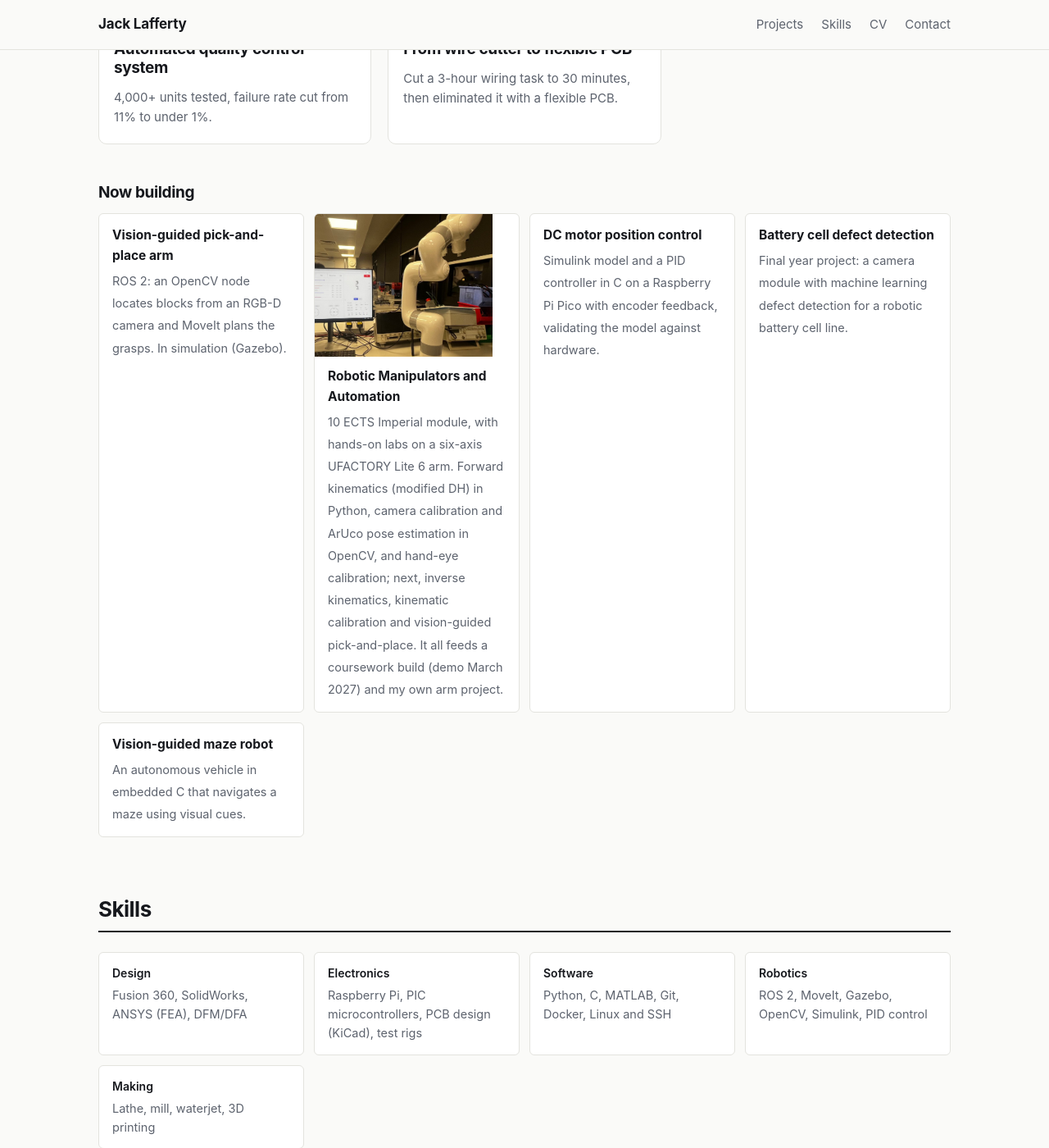
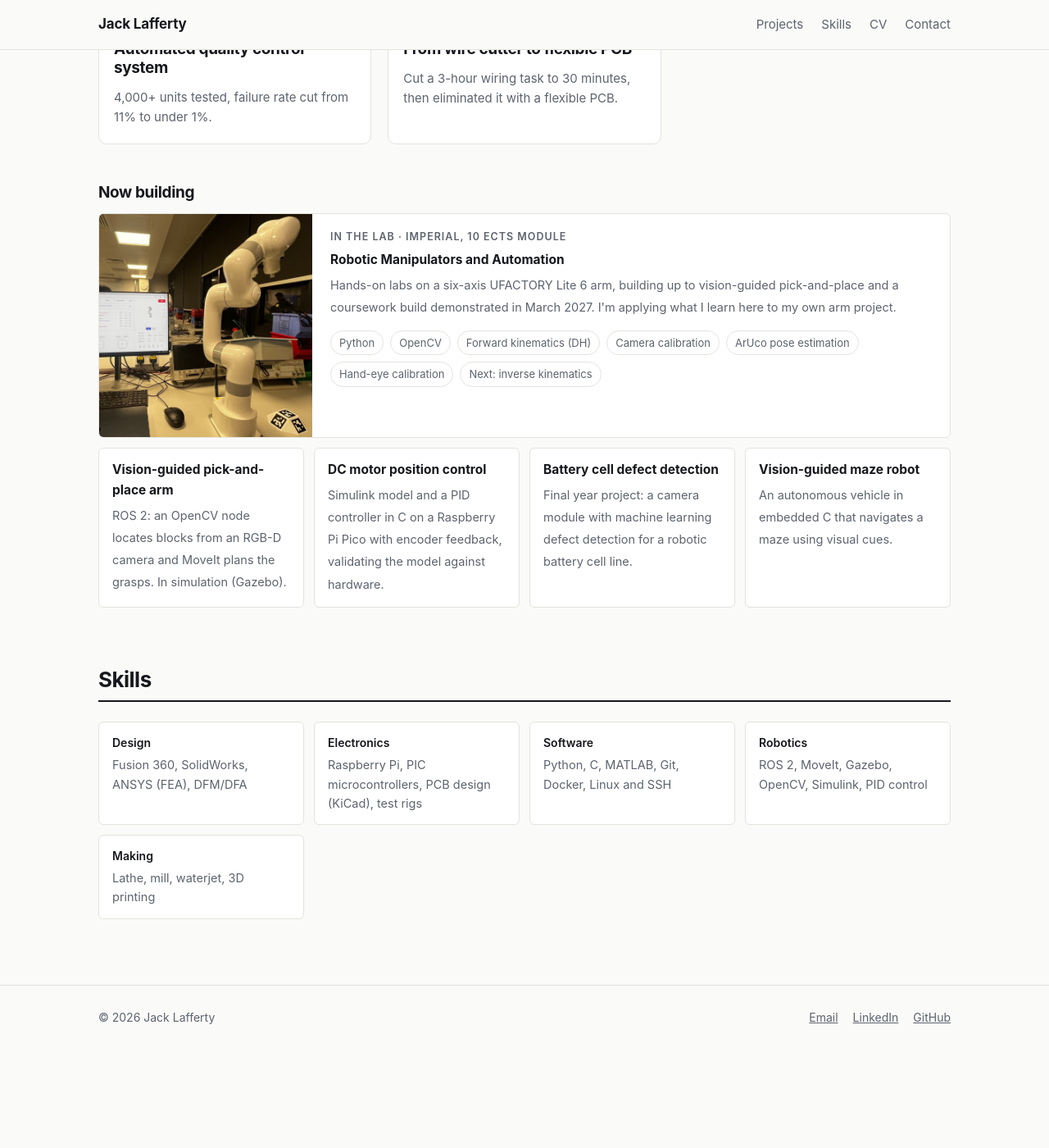
Before and after one commit to jack-laff/jack-laff.github.io, a Jekyll site: the page built from index.html, in a window 1280 px wide and 1400 px high, scrolled down 1326 px. Shown: the whole window at 82% size. Built offline with Jekyll 4.4.1, drawn with Linux system fonts in a browser that asks for light colours; after the commit the page ends 2606 px from its top, so only the background shows below that.

Commit message:
Tile fix

```diff
--- a/assets/css/style.css
+++ b/assets/css/style.css
@@ -130,8 +130,16 @@ h3 { font-size: 19px; }
 .now li { background: var(--surface); border: 1px solid var(--line); border-radius: 6px; padding: 14px 16px; }
 .now strong { display: block; font-size: 15.5px; margin-bottom: 4px; }
 .now span { color: var(--muted); font-size: 14.5px; }
-.now li.has-img { overflow: hidden; }
-.now li.has-img img { display: block; width: calc(100% + 32px); margin: -14px -16px 12px; aspect-ratio: 5 / 4; object-fit: cover; object-position: 50% 25%; }
+.now li.feature { grid-column: 1 / -1; display: grid; grid-template-columns: 260px 1fr; padding: 0; overflow: hidden; }
+.now li.feature img { width: 100%; height: 100%; min-height: 240px; object-fit: cover; object-position: 55% 35%; }
+.now .feature-body { padding: 18px 22px; }
+.now .feature-body .eyebrow { margin-bottom: 6px; }
+.now .feature-body .tools { margin: 14px 0 0; }
+.now .tools span { font-size: 13px; }
+@media (max-width: 640px) {
+  .now li.feature { grid-template-columns: 1fr; }
+  .now li.feature img { height: auto; min-height: 0; aspect-ratio: 1 / 1; object-position: 50% 0; }
+}
 .gallery figure { margin: 0; }
 .gallery figcaption { color: var(--muted); font-size: 14px; margin-top: 6px; }
 .prose .gallery img { margin: 0; }
--- a/index.html
+++ b/index.html
@@ -44,8 +44,16 @@ title: Jack Lafferty
 
   <h3 class="subhead">Now building</h3>
   <ul class="now">
+    <li class="feature">
+      <img src="{{ '/assets/img/rma/lab-setup.jpg' | relative_url }}" alt="UFACTORY Lite 6 arm at my lab station, with UFactory Studio on screen and the ArUco calibration target on the bench" loading="lazy">
+      <div class="feature-body">
+        <p class="eyebrow">In the lab · Imperial, 10 ECTS module</p>
+        <strong>Robotic Manipulators and Automation</strong>
+        <span>Hands-on labs on a six-axis UFACTORY Lite 6 arm, building up to vision-guided pick-and-place and a coursework build demonstrated in March 2027. I'm applying what I learn here to my own arm project.</span>
+        <p class="tools"><span>Python</span><span>OpenCV</span><span>Forward kinematics (DH)</span><span>Camera calibration</span><span>ArUco pose estimation</span><span>Hand-eye calibration</span><span>Next: inverse kinematics</span></p>
+      </div>
+    </li>
     <li><strong>Vision-guided pick-and-place arm</strong><span>ROS 2: an OpenCV node locates blocks from an RGB-D camera and MoveIt plans the grasps. In simulation (Gazebo).</span></li>
-    <li class="has-img"><img src="{{ '/assets/img/rma/lab-setup.jpg' | relative_url }}" alt="UFACTORY Lite 6 arm at my lab station, with UFactory Studio on screen and the ArUco calibration target on the bench" loading="lazy"><strong>Robotic Manipulators and Automation</strong><span>10 ECTS Imperial module, with hands-on labs on a six-axis UFACTORY Lite 6 arm. Forward kinematics (modified DH) in Python, camera calibration and ArUco pose estimation in OpenCV, and hand-eye calibration; next, inverse kinematics, kinematic calibration and vision-guided pick-and-place. It all feeds a coursework build (demo March 2027) and my own arm project.</span></li>
     <li><strong>DC motor position control</strong><span>Simulink model and a PID controller in C on a Raspberry Pi Pico with encoder feedback, validating the model against hardware.</span></li>
     <li><strong>Battery cell defect detection</strong><span>Final year project: a camera module with machine learning defect detection for a robotic battery cell line.</span></li>
     <li><strong>Vision-guided maze robot</strong><span>An autonomous vehicle in embedded C that navigates a maze using visual cues.</span></li>
```
